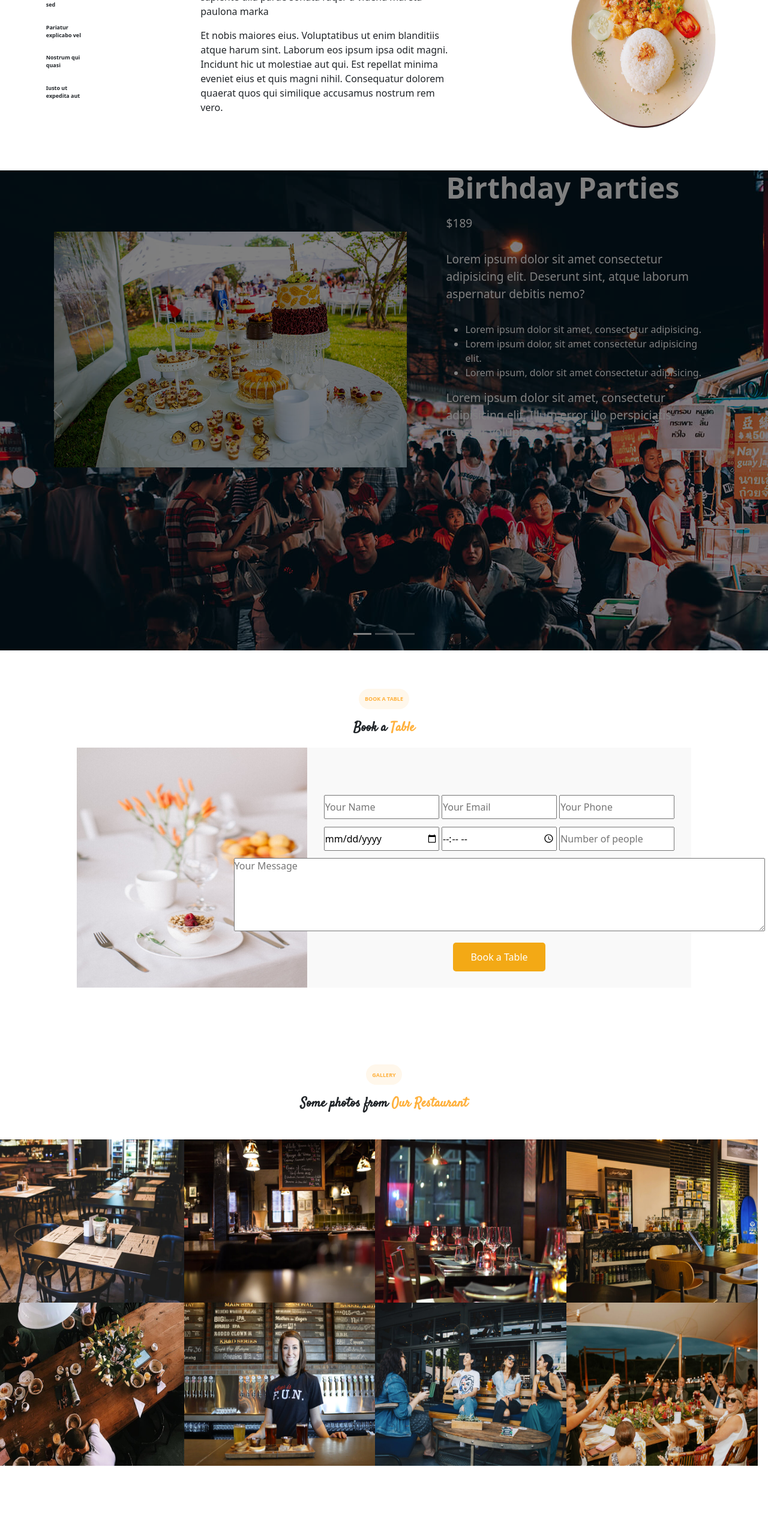
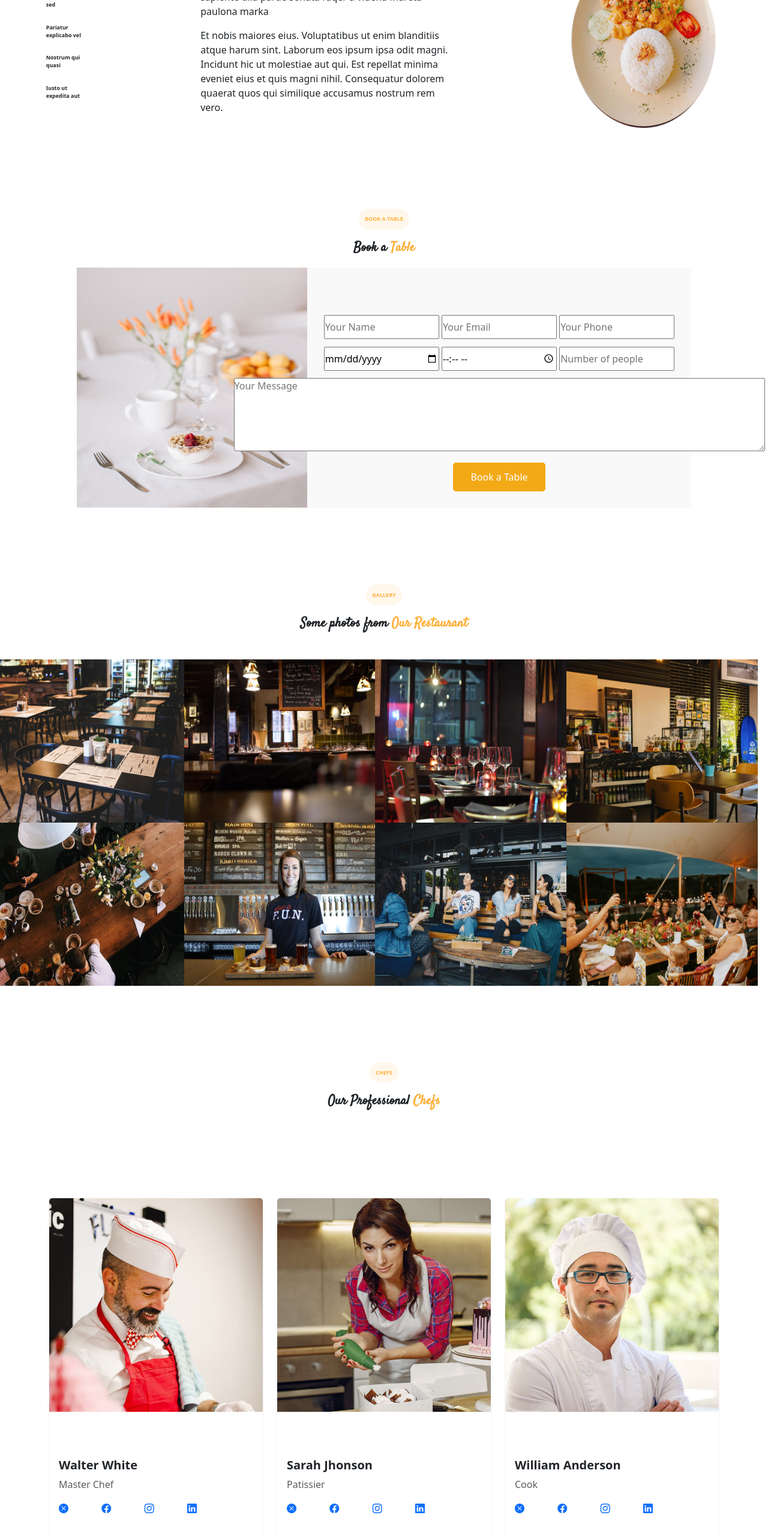
Before and after one commit to Aymen-zhr/Aymen_Zouhari_Final_Project_HTML_CSS, a website: page index.html in a window 1280 px wide. Shown: the part 2394-4954 px from the top of the page at 60% size. Before the commit the page ends 4901 px from the top, so only its background shows below. Drawn offline with nearby package versions, Linux system fonts and the light colour scheme.

Commit message:
feat: Add a new chefs section, remove the events carousel, and introduce new styling assets.

```diff
--- a/index.html
+++ b/index.html
@@ -269,58 +269,6 @@
     </section>
 
     <!-- Events (7ta nrj3 liha) -->
-      <section class="caro-bg">
-    <div id="carouselExampleCaptions" class="carousel slide">
-  <div class="carousel-indicators">
-    <button type="button" data-bs-target="#carouselExampleCaptions" data-bs-slide-to="0" class="active" aria-current="true" aria-label="Slide 1"></button>
-    <button type="button" data-bs-target="#carouselExampleCaptions" data-bs-slide-to="1" aria-label="Slide 2"></button>
-    <button type="button" data-bs-target="#carouselExampleCaptions" data-bs-slide-to="2" aria-label="Slide 3"></button>
-  </div>
-  <div class="carousel-inner">
-    <div class="carousel-item active d-flex caro">
-      <div class="carousel-img pt-4">
-        <img src="/public/img/events-slider/events-slider-1.jpg" class="" alt="...">
-      </div>
-      <div class="text-white">
-        <h2>Birthday Parties</h2>
-        <p>$189</p>
-        <p>Lorem ipsum dolor sit amet consectetur adipisicing elit. Deserunt sint, atque laborum aspernatur debitis nemo?</p>
-        <ul>
-          <li>Lorem ipsum dolor sit amet, consectetur adipisicing.</li>
-          <li>Lorem ipsum dolor, sit amet consectetur adipisicing elit.</li>
-          <li>Lorem ipsum, dolor sit amet consectetur adipisicing.</li>
-        </ul>
-        <p>Lorem ipsum dolor sit amet, consectetur adipisicing elit. Illum error illo perspiciatis tenetur voluptas</p>
-      </div>
-    </div>
-    <div class="carousel-item">
-      <img src="/public/img/events-slider/events-slider-2.jpg" class="d-block w-100" alt="...">
-      <div class="carousel-caption d-none d-md-block">
-        <h5>Second slide label</h5>
-        <p>Some representative placeholder content for the second slide.</p>
-      </div>
-    </div>
-    <div class="carousel-item">
-      <img src="/public/img/events-slider/events-slider-3.jpg" class="d-block w-100" alt="...">
-      <div class="carousel-caption d-none d-md-block">
-        <h5>Third slide label</h5>
-        <p>Some representative placeholder content for the third slide.</p>
-      </div>
-    </div>
-  </div>
-  <button class="carousel-control-prev" type="button" data-bs-target="#carouselExampleCaptions" data-bs-slide="prev">
-    <span class="carousel-control-prev-icon" aria-hidden="true"></span>
-    <span class="visually-hidden">Previous</span>
-  </button>
-  <button class="carousel-control-next" type="button" data-bs-target="#carouselExampleCaptions" data-bs-slide="next">
-    <span class="carousel-control-next-icon" aria-hidden="true"></span>
-    <span class="visually-hidden">Next</span>
-  </button>
-</div>
-  </section>
-
-
-
 
     <section class="booktable">
       <div class="bookTitle">
@@ -389,17 +337,92 @@
       </div>
     </section>
 
+    <section class="booktable">
+      <div class="bookTitle">
+        <p class="text-orange booktitle">CHEFS</p>
+        <p class="bookpara">
+          Our Professional <span class="text-orange">Chefs</span>
+        </p>
+      </div>
+      <div class="container my-5">
+        <div class="row">
+          <div class="col-12 col-md-4 mb-4">
+            <div class="card border-0 shadow-sm h-100">
+              <div class="position-relative">
+                <img
+                  src="/public/img/chefs/chefs-1.jpg"
+                  class="card-img-top"
+                  alt="Walter White"
+                />
+                <div class="position-absolute top-0 bottom-0 start-0"></div>
+              </div>
 
+              <div class="card-body pt-3 pb-2">
+                <h5 class="card-title fw-bold">Walter White</h5>
+                <p class="card-text text-muted">Master Chef</p>
 
+                <div class="social-icons">
+                  <a href="#"><i class="bi bi-x-circle-fill me-2"></i></a>
+                  <a href="#"><i class="bi bi-facebook me-2"></i></a>
+                  <a href="#"><i class="bi bi-instagram me-2"></i></a>
+                  <a href="#"><i class="bi bi-linkedin"></i></a>
+                </div>
+              </div>
+            </div>
+          </div>
 
+          <div class="col-12 col-md-4 mb-4">
+            <div class="card border-0 shadow-sm h-100">
+              <div class="position-relative">
+                <img
+                  src="/public/img/chefs/chefs-2.jpg"
+                  class="card-img-top"
+                  alt="Sarah Jhonson"
+                />
+                <div class="position-absolute top-0 bottom-0 start-0"></div>
+              </div>
 
+              <div class="card-body pt-3 pb-2">
+                <h5 class="card-title fw-bold">Sarah Jhonson</h5>
+                <p class="card-text text-muted">Patissier</p>
 
+                <div class="social-icons">
+                  <a href="#"><i class="bi bi-x-circle-fill me-2"></i></a>
+                  <a href="#"><i class="bi bi-facebook me-2"></i></a>
+                  <a href="#"><i class="bi bi-instagram me-2"></i></a>
+                  <a href="#"><i class="bi bi-linkedin"></i></a>
+                </div>
+              </div>
+            </div>
+          </div>
 
+          <div class="col-12 col-md-4 mb-4">
+            <div class="card border-0 shadow-sm h-100">
+              <div class="position-relative">
+                <img
+                  src="/public/img/chefs/chefs-3.jpg"
+                  class="card-img-top"
+                  alt="William Anderson"
+                />
+                <div class="position-absolute top-0 bottom-0 start-0"></div>
+              </div>
 
+              <div class="card-body pt-3 pb-2">
+                <h5 class="card-title fw-bold">William Anderson</h5>
+                <p class="card-text text-muted">Cook</p>
 
-
-
-
+                <div class="social-icons">
+                  <a href="#"><i class="bi bi-x-circle-fill me-2"></i></a>
+                  <a href="#"><i class="bi bi-facebook me-2"></i></a>
+                  <a href="#"><i class="bi bi-instagram me-2"></i></a>
+                  <a href="#"><i class="bi bi-linkedin"></i></a>
+                </div>
+              </div>
+            </div>
+          </div>
+        </div>
+      </div>
+    </section>
 
 
 
--- a/src/sass/modules/home/_header.sass
+++ b/src/sass/modules/home/_header.sass
@@ -296,16 +296,3 @@
     img
         width: 24.9vw
         height: 34vh
-
-.caro
-    padding-inline: 7vw
-
-.caro-bg
-    background-image: url("../img/events-bg.jpg")
-    height: 100vh
-    filter: brightness(50%)
-
-.carousel-img
-    filter: brightness(100%) !important
-    img
-        width: 90%
```
Also changed, not shown: public/css/app.css, 1 other file.
